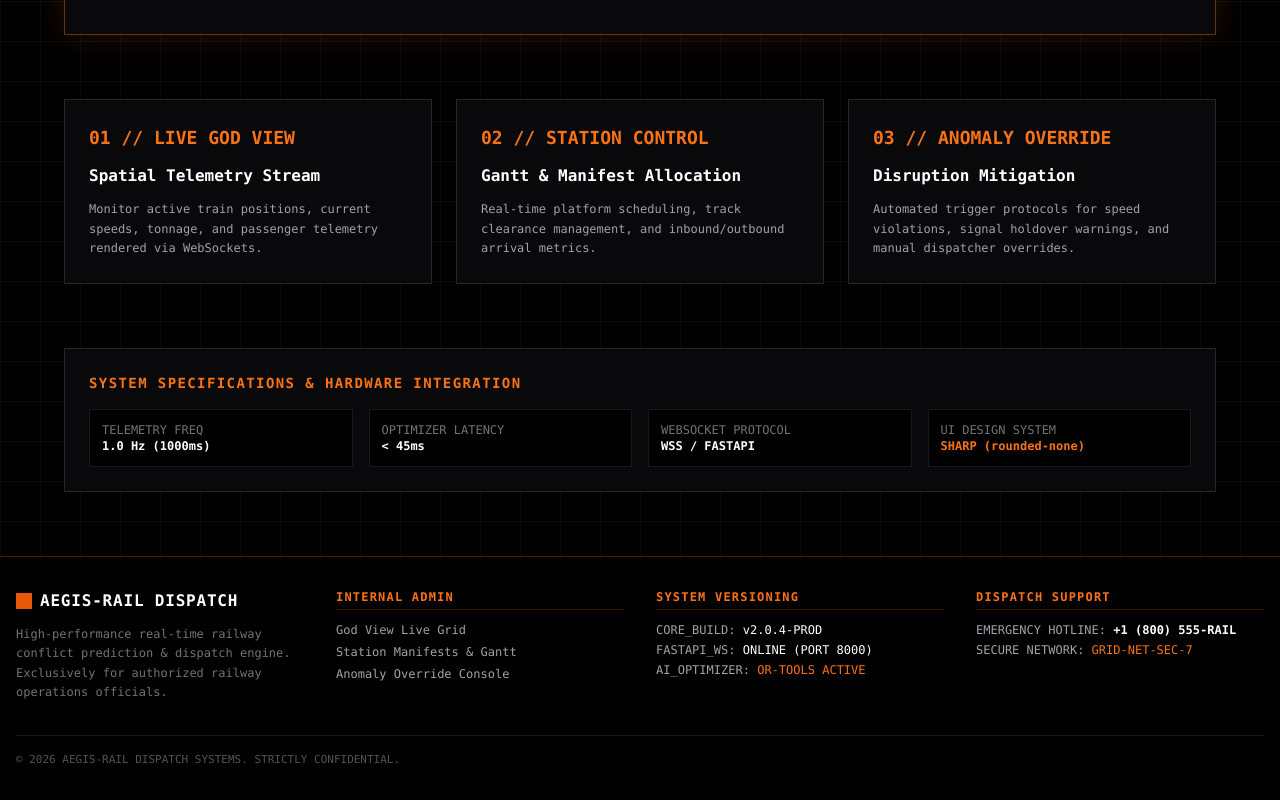
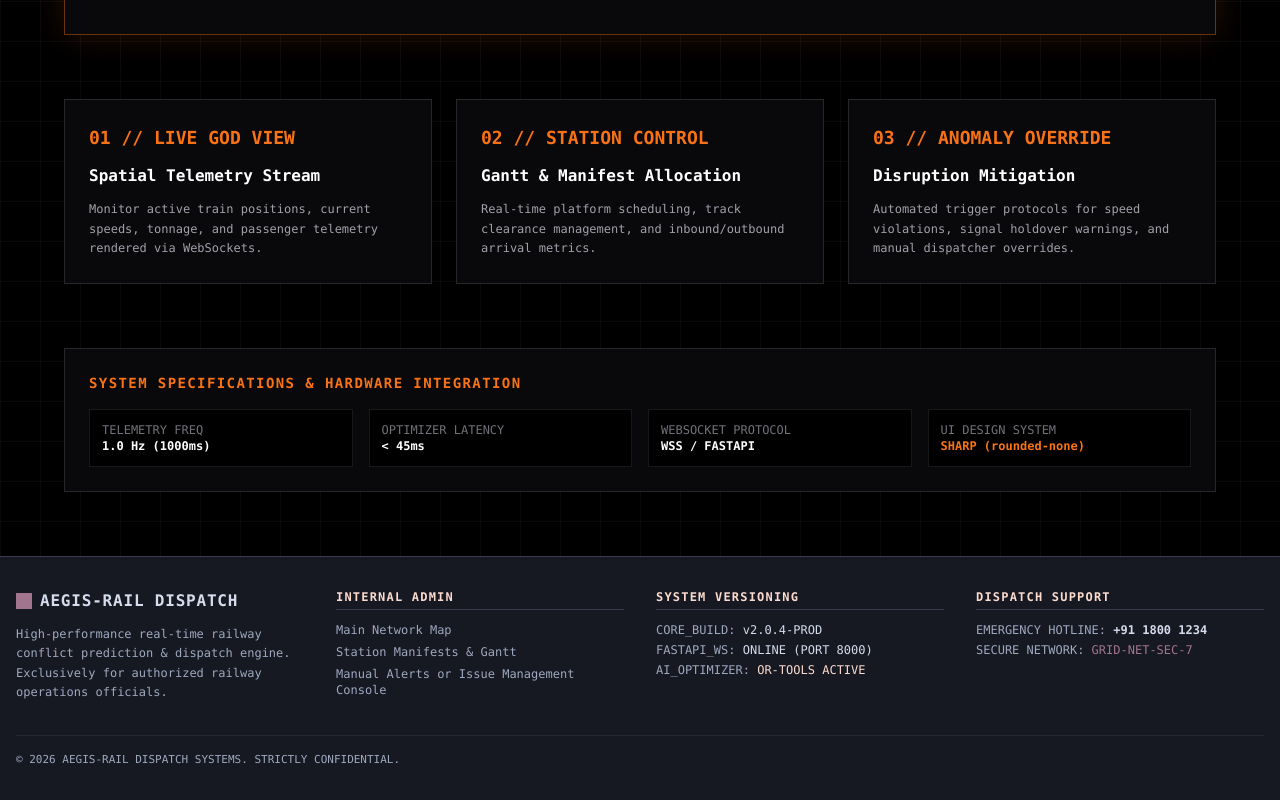
Before and after one commit to AnmolTiwari4/aegis-rail, a Next.js app in the folder frontend/: page / in a window 1280 px wide. Shown: the part 544-1344 px from the top of the page. Built offline with nearby package versions, Linux system fonts and the light colour scheme.

Commit message:
update footer colors, helpline number, and links

```diff
--- a/frontend/components/Footer.jsx
+++ b/frontend/components/Footer.jsx
@@ -2,50 +2,50 @@ import Link from 'next/link';
 
 export default function Footer() {
   return (
-    <footer className="w-full bg-black border-t border-orange-500/30 py-8 px-4 font-mono rounded-none">
+    <footer className="w-full bg-ocean-bg border-t border-ocean-border py-8 px-4 font-mono rounded-none">
       <div className="max-w-7xl mx-auto grid grid-cols-1 md:grid-cols-4 gap-8">
         <div>
           <div className="flex items-center gap-2 mb-3">
-            <div className="w-4 h-4 bg-orange-600 rounded-none"></div>
-            <span className="font-bold text-white text-base tracking-wider">AEGIS-RAIL DISPATCH</span>
+            <div className="w-4 h-4 bg-ocean-mauve rounded-none"></div>
+            <span className="font-bold text-ocean-light text-base tracking-wider">AEGIS-RAIL DISPATCH</span>
           </div>
-          <p className="text-zinc-500 text-xs leading-relaxed">
+          <p className="text-ocean-soft text-xs leading-relaxed">
             High-performance real-time railway conflict prediction & dispatch engine. Exclusively for authorized railway operations officials.
           </p>
         </div>
 
         <div>
-          <h4 className="text-orange-500 font-bold text-xs tracking-widest uppercase mb-3 border-b border-orange-500/20 pb-1">
+          <h4 className="text-ocean-peach font-bold text-xs tracking-widest uppercase mb-3 border-b border-ocean-border pb-1">
             INTERNAL ADMIN
           </h4>
-          <ul className="space-y-1.5 text-xs text-zinc-400">
-            <li><Link href="/dashboard" className="hover:text-orange-500 transition-colors">God View Live Grid</Link></li>
-            <li><Link href="/stations" className="hover:text-orange-500 transition-colors">Station Manifests & Gantt</Link></li>
-            <li><Link href="/alerts" className="hover:text-orange-500 transition-colors">Anomaly Override Console</Link></li>
+          <ul className="space-y-1.5 text-xs text-ocean-soft">
+            <li><Link href="/dashboard" className="hover:text-ocean-peach transition-colors">Main Network Map</Link></li>
+            <li><Link href="/stations" className="hover:text-ocean-peach transition-colors">Station Manifests & Gantt</Link></li>
+            <li><Link href="/alerts" className="hover:text-ocean-peach transition-colors">Manual Alerts or Issue Management Console</Link></li>
           </ul>
         </div>
 
         <div>
-          <h4 className="text-orange-500 font-bold text-xs tracking-widest uppercase mb-3 border-b border-orange-500/20 pb-1">
+          <h4 className="text-ocean-peach font-bold text-xs tracking-widest uppercase mb-3 border-b border-ocean-border pb-1">
             SYSTEM VERSIONING
           </h4>
-          <ul className="space-y-1 text-xs text-zinc-400">
-            <li>CORE_BUILD: <span className="text-white">v2.0.4-PROD</span></li>
-            <li>FASTAPI_WS: <span className="text-white">ONLINE (PORT 8000)</span></li>
-            <li>AI_OPTIMIZER: <span className="text-orange-500">OR-TOOLS ACTIVE</span></li>
+          <ul className="space-y-1 text-xs text-ocean-soft">
+            <li>CORE_BUILD: <span className="text-ocean-light">v2.0.4-PROD</span></li>
+            <li>FASTAPI_WS: <span className="text-ocean-light">ONLINE (PORT 8000)</span></li>
+            <li>AI_OPTIMIZER: <span className="text-ocean-peach">OR-TOOLS ACTIVE</span></li>
           </ul>
         </div>
 
         <div>
-          <h4 className="text-orange-500 font-bold text-xs tracking-widest uppercase mb-3 border-b border-orange-500/20 pb-1">
+          <h4 className="text-ocean-peach font-bold text-xs tracking-widest uppercase mb-3 border-b border-ocean-border pb-1">
             DISPATCH SUPPORT
           </h4>
-          <p className="text-xs text-zinc-400">EMERGENCY HOTLINE: <span className="text-white font-bold">+1 (800) 555-RAIL</span></p>
-          <p className="text-xs text-zinc-400 mt-1">SECURE NETWORK: <span className="text-orange-500">GRID-NET-SEC-7</span></p>
+          <p className="text-xs text-ocean-soft">EMERGENCY HOTLINE: <span className="text-ocean-light font-bold">+91 1800 1234</span></p>
+          <p className="text-xs text-ocean-soft mt-1">SECURE NETWORK: <span className="text-ocean-mauve">GRID-NET-SEC-7</span></p>
         </div>
       </div>
 
-      <div className="max-w-7xl mx-auto border-t border-zinc-900 mt-8 pt-4 flex flex-col md:flex-row justify-between items-center text-[11px] text-zinc-600">
+      <div className="max-w-7xl mx-auto border-t border-ocean-dark/40 mt-8 pt-4 flex flex-col md:flex-row justify-between items-center text-[11px] text-ocean-soft">
         <span>© 2026 AEGIS-RAIL DISPATCH SYSTEMS. STRICTLY CONFIDENTIAL.</span>
 
       </div>
```
